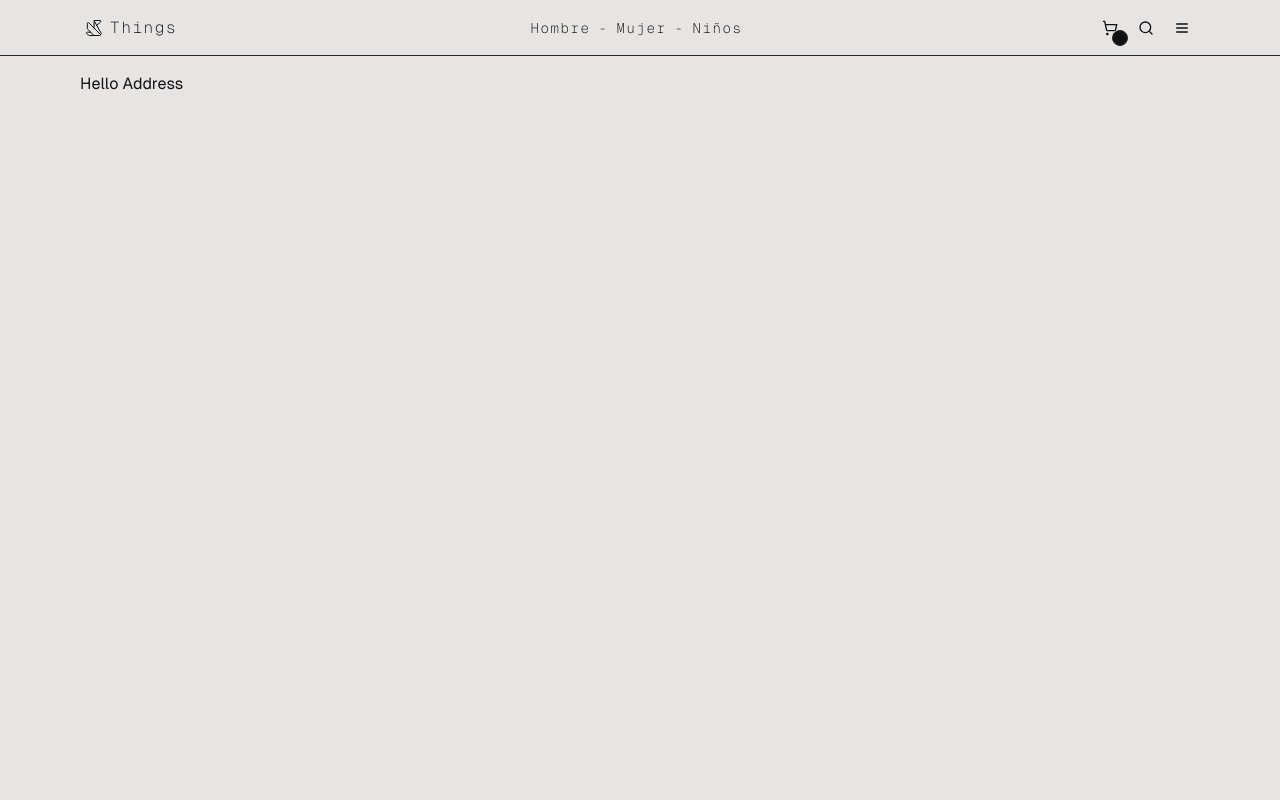
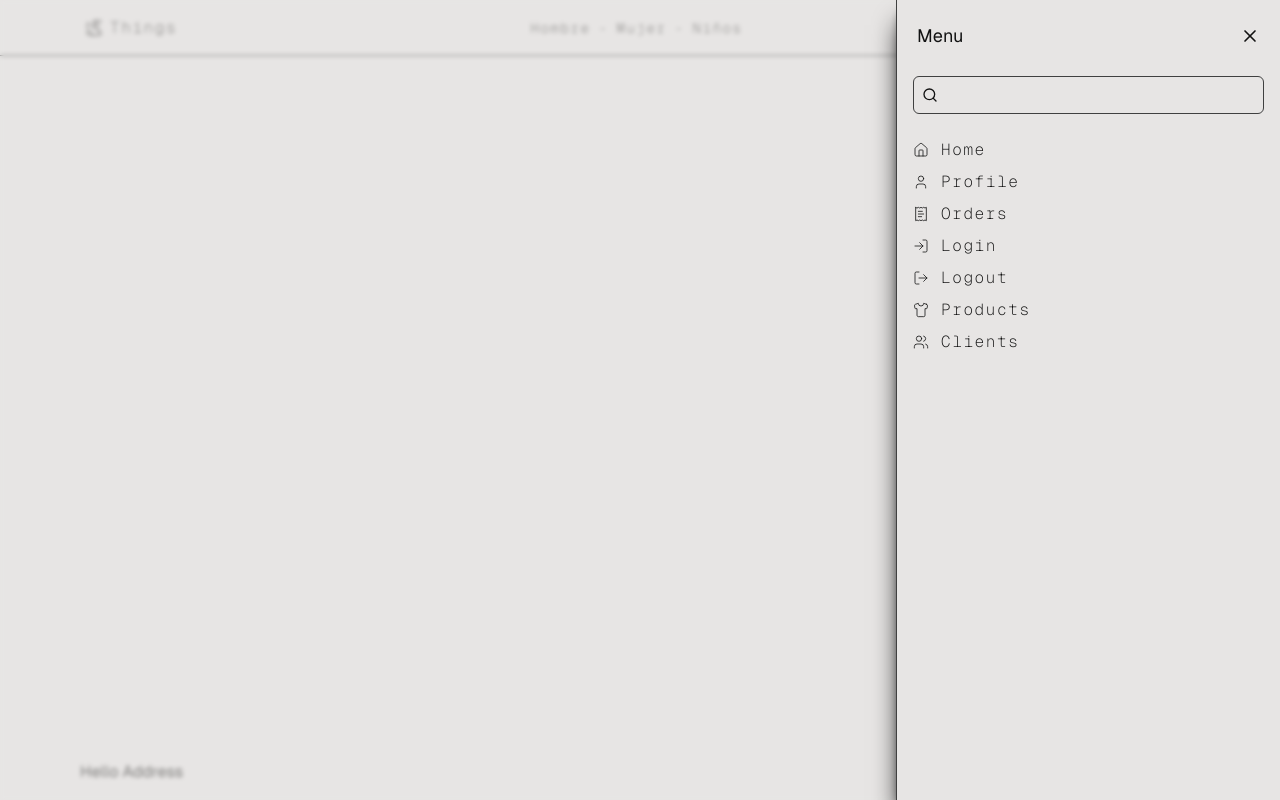
Before and after one commit to USpiri/things-shop, a Next.js app: page /checkout/address in a window 1280 px wide. Built offline with nearby package versions, Linux system fonts and the light colour scheme.

Commit message:
✨ Feat: Sidebar

```diff
--- a/package.json
+++ b/package.json
@@ -12,7 +12,8 @@
     "lucide-react": "^0.454.0",
     "next": "14.2.16",
     "react": "^18",
-    "react-dom": "^18"
+    "react-dom": "^18",
+    "zustand": "^5.0.1"
   },
   "devDependencies": {
     "@types/node": "^20",
--- a/src/app/(shop)/layout.tsx
+++ b/src/app/(shop)/layout.tsx
@@ -1,10 +1,13 @@
-import { TopBar } from "@/components";
+import { Sidebar, TopBar } from "@/components";
 
 export default function Layout({ children }: { children: React.ReactNode }) {
   return (
-    <div className="grid grid-rows-[auto_1fr] min-h-dvh">
-      <TopBar />
-      <div className="max-w-6xl w-full mx-auto p-4">{children}</div>
-    </div>
+    <>
+      <div className="grid grid-rows-[auto_1fr] min-h-dvh">
+        <Sidebar />
+        <TopBar />
+        <div className="max-w-6xl w-full mx-auto p-4">{children}</div>
+      </div>
+    </>
   );
 }
--- a/src/components/index.ts
+++ b/src/components/index.ts
@@ -1,2 +1,3 @@
 export * from "./ui/top-bar/TopBar";
 export * from "./products/products-grid/ProductsGrid";
+export * from "./ui/sidebar/Sidebar";
--- /dev/null
+++ b/src/components/ui/sidebar/Sidebar.tsx
@@ -0,0 +1,85 @@
+import {
+  Home,
+  LogIn,
+  LogOut,
+  ReceiptText,
+  Search,
+  Shirt,
+  User,
+  Users,
+  X,
+} from "lucide-react";
+import Link from "next/link";
+
+const menuItems = [
+  {
+    path: "/",
+    label: "Home",
+    icon: Home,
+  },
+  {
+    path: "/profile",
+    label: "Profile",
+    icon: User,
+  },
+  {
+    path: "/orders",
+    label: "Orders",
+    icon: ReceiptText,
+  },
+  {
+    path: "/auth/login",
+    label: "Login",
+    icon: LogIn,
+  },
+  {
+    path: "/auth/logout",
+    label: "Logout",
+    icon: LogOut,
+  },
+  {
+    path: "/products",
+    label: "Products",
+    icon: Shirt,
+  },
+  {
+    path: "/users",
+    label: "Clients",
+    icon: Users,
+  },
+];
+
+export const Sidebar = () => {
+  return (
+    <div className="z-20">
+      <div className="fixed top-0 left-0 w-screen h-screen bg-background opacity-50" />
+      <div className="fixed top-0 left-0 w-screen h-screen backdrop-blur-[2px]" />
+
+      <nav className="fixed right-0 top-0 w-96 h-screen bg-background border-l border-neutral-700 shadow-xl shadow-black transform transition-all duration-300">
+        <div className="h-12 flex items-center justify-between px-5 mt-3">
+          <h3 className="text-lg">Menu</h3>
+          <X className="w-5 h-5" />
+        </div>
+        <div className="p-4">
+          <label className="flex items-center gap-2 border rounded-md border-neutral-700 p-2">
+            <Search className="w-4 h-4" />
+            <input className="outline-none flex-1 bg-transparent text-sm font-mono" />
+          </label>
+        </div>
+        <div className="py-1">
+          {menuItems.map((item, i) => (
+            <Link
+              key={i}
+              href={item.path}
+              className="font-mono group px-4 hover:bg-neutral-800 py-1 font-extralight transition-all tracking-widest flex gap-3 items-center"
+            >
+              <item.icon className="h-4 w-4 stroke-[1.2] group-hover:stroke-2 transition-all" />
+              {item.label}
+            </Link>
+          ))}
+        </div>
+        <div></div>
+      </nav>
+    </div>
+  );
+};
```
Also changed, not shown: 1 other file (tests, documents, lock files or other folders).
